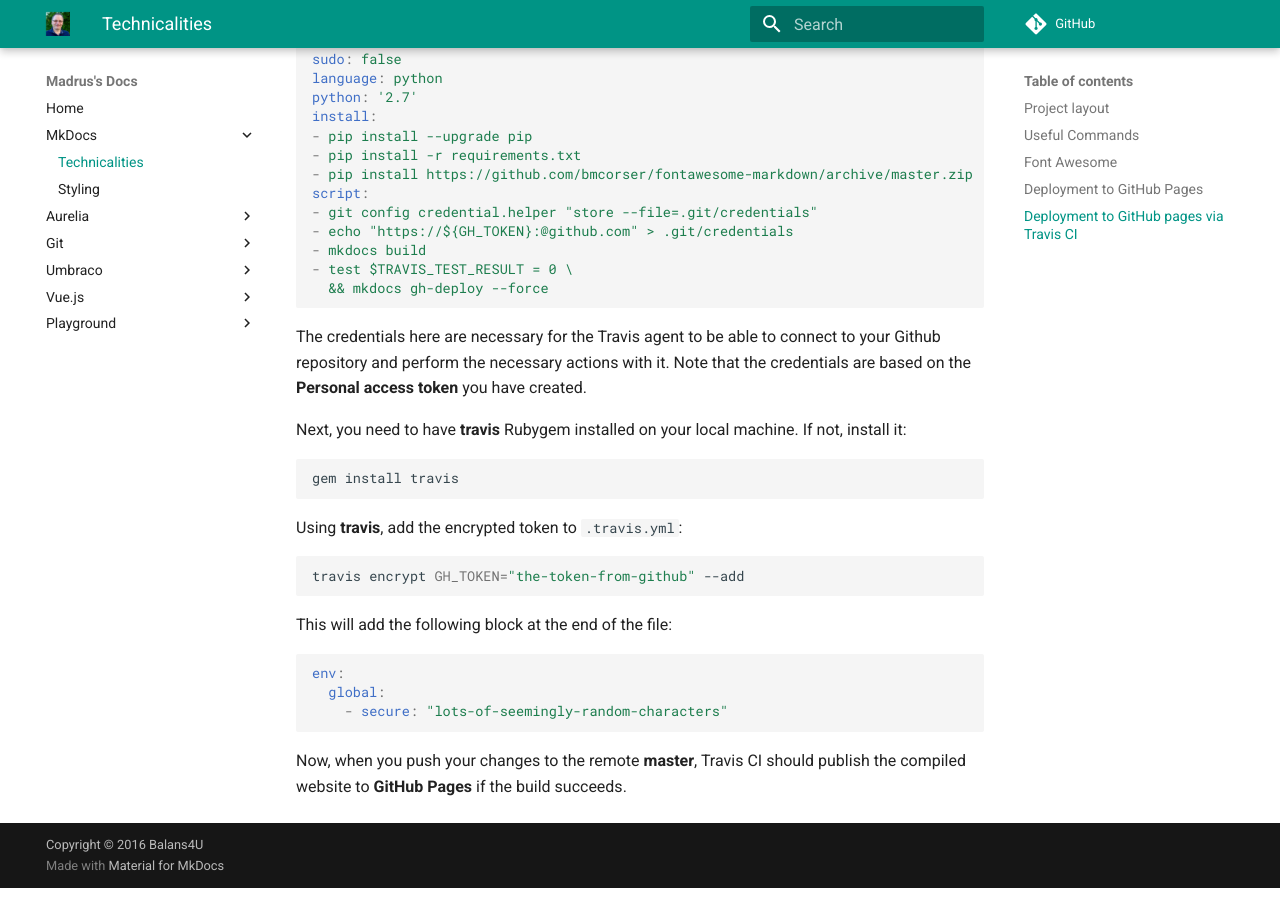
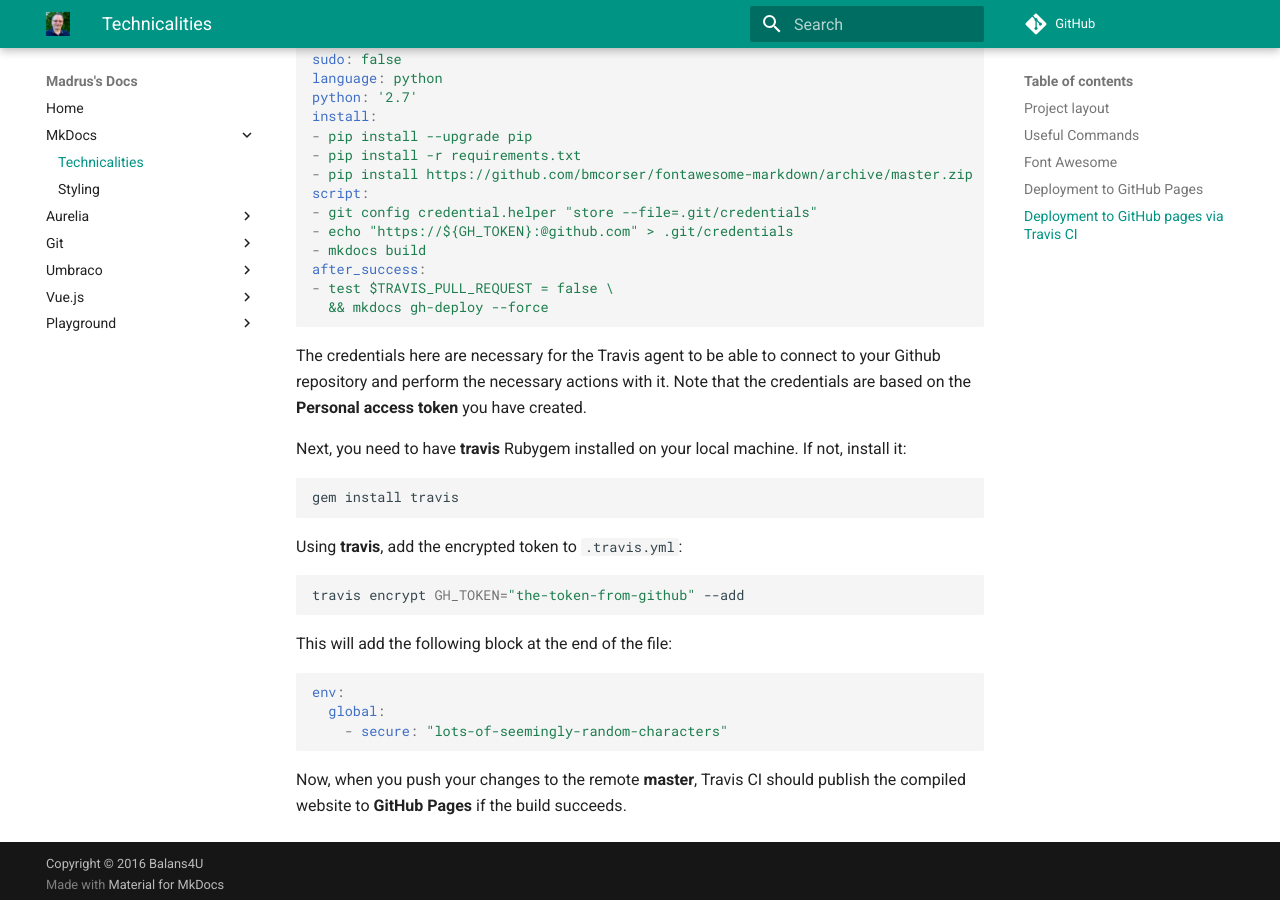
Before and after one commit to madrus/mdocs, an MkDocs documentation site: the page built from docs/mkdocs/technicalities.md, in a window 1280 px wide and 900 px high, scrolled down 2222 px. Built offline with MkDocs 1.6.1 and Material for MkDocs 9.7.7, drawn with Linux system fonts in a browser that asks for light colours; comment, search, counter and statistics services are not loaded; old or Windows-style settings are respelled for this version of MkDocs.

Commit message:
back to after_success

````diff
--- a/docs/mkdocs/technicalities.md
+++ b/docs/mkdocs/technicalities.md
@@ -90,7 +90,8 @@ script:
 - git config credential.helper "store --file=.git/credentials"
 - echo "https://${GH_TOKEN}:@github.com" > .git/credentials
 - mkdocs build
-- test $TRAVIS_TEST_RESULT = 0 \
+after_success:
+- test $TRAVIS_PULL_REQUEST = false \
   && mkdocs gh-deploy --force
 ```
 
````
